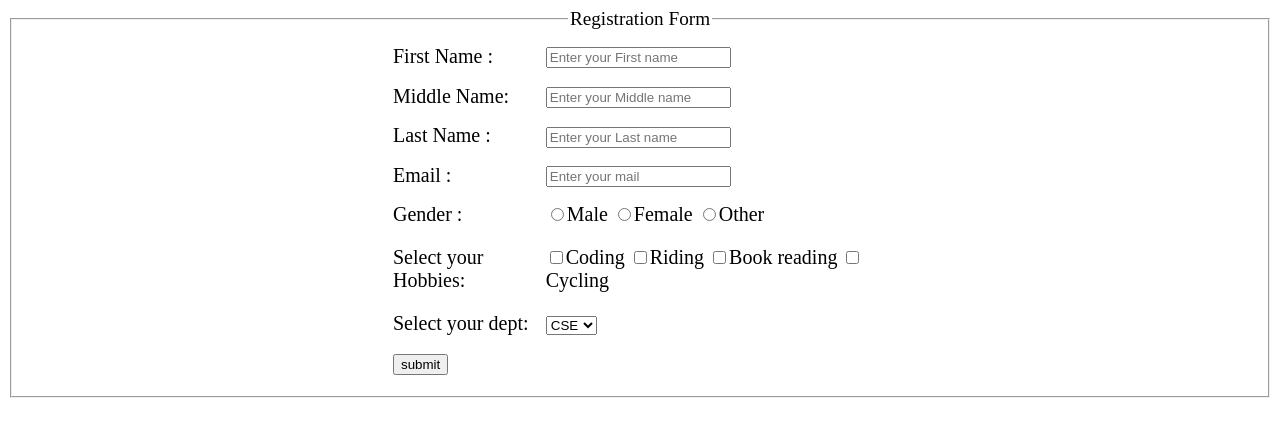
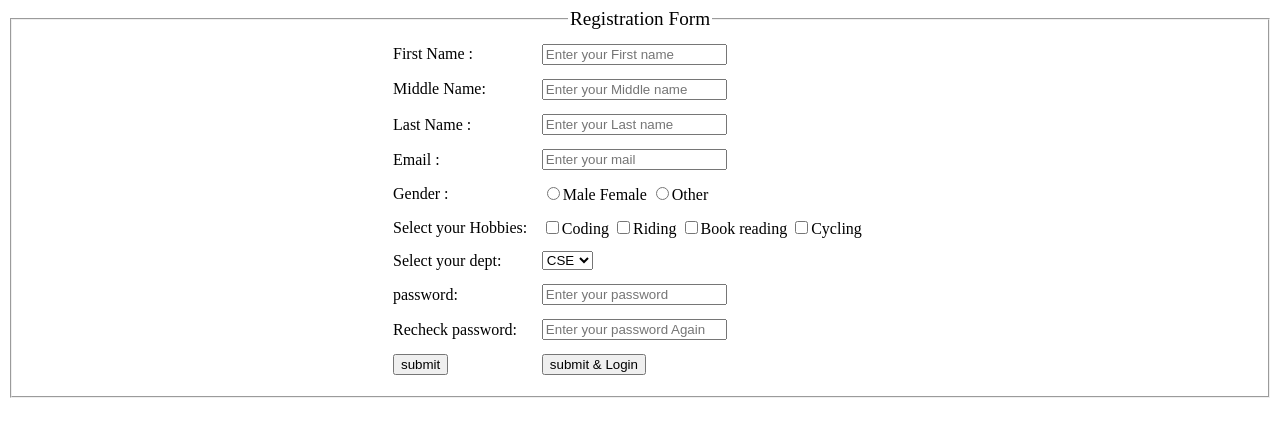
Before and after one commit to ZahidFahim420/Learning-Web-Technology-Spring-24-Sec-F, a plain HTML site: page RegistrationForm.html in a window 1280 px wide. Drawn offline with Linux system fonts and the light colour scheme.

Commit message:
input attributes change

```diff
--- a/RegistrationForm.html
+++ b/RegistrationForm.html
@@ -24,46 +24,46 @@
                     <td>First Name :</td>
 
                     <td>
-                        <input type="text" placeholder="Enter your First name"></pre>
+                        <input id="" name="" value="" type="text" placeholder="Enter your First name"></pre>
                     </td>
                   </tr>
 
                   <tr>
                     <td>Middle Name:</td>
                     <td>
-                        <input type="text" placeholder="Enter your Middle name">
+                        <input id="" name="" value="" type="text" placeholder="Enter your Middle name">
                     </td>
                   </tr>
 
                   <tr>
                     <td>Last Name  :</td>
                     <td>
-                        <input type="text" placeholder="Enter your Last name">
+                        <input id="" name="" value="" type="text" placeholder="Enter your Last name">
                     </td>
                   </tr>
 
                   <tr>
                     <td>Email    :</td>
                     <td>
-                        <input type="email" placeholder="Enter your mail">
+                        <input id="" name="" value="" type="email" placeholder="Enter your mail">
                     </td>
                   </tr>
 
                   <tr>
                     <td>Gender :</td>
                     <td>
-                      <label for="gender"><input type="radio" value="Male" name="Gender" id="gender">Male </label>
-                      <label for="gender1"><input type="radio" value="Female" name="Gender" id="gender1">Female</label> <label for="gender2"><input type="radio" value="Other" name="Gender" id="gender2">Other</label>
+                      <label for="gender"><input id="" name="" value="" type="radio" value="Male" name="Gender" id="gender">Male </label>
+                      <label for="gender1"><inputid="" name="" value="" type="radio" value="Female" name="Gender" id="gender1">Female</label> <label for="gender2"><input type="radio" value="Other" name="Gender" id="gender2">Other</label>
                     </td>
                   </tr>
 
                   <tr>
                     <td>Select your Hobbies:</td>
                     <td>
-                      <label for="Coding"><input type="checkbox" name="Hobbies" value="Coding" id="Coding">Coding</label>
-                      <label for="Riding"><input type="checkbox" name="Hobbies" value="Riding" id="Riding">Riding</label>
-                      <label for="Book reading"><input type="checkbox" name="Hobbies" value="Book reading" id="Book reading">Book reading</label>
-                      <label for="Cycling"><input type="checkbox" name="Hobbies" value="Cycling" id="Cycling">Cycling</label>
+                      <label for="Coding"><input id="" name="" value="" type="checkbox" name="Hobbies" value="Coding" id="Coding">Coding</label>
+                      <label for="Riding"><input id="" name="" value="" type="checkbox" name="Hobbies" value="Riding" id="Riding">Riding</label>
+                      <label for="Book reading"><input id="" name="" value="" type="checkbox" name="Hobbies" value="Book reading" id="Book reading">Book reading</label>
+                      <label for="Cycling"><input id="" name="" value="" type="checkbox" name="Hobbies" value="Cycling" id="Cycling">Cycling</label>
                     </td>
                   </tr>
 
@@ -80,8 +80,18 @@
                   </tr>
 
                   <tr>
-                    <td><input type="button" value="submit"></td>
-                    <td></td>
+                    <td>password: </td>
+                    <td> <input id="" name="" value="" type="password" placeholder="Enter your password"></td>
+                </tr>
+
+                <tr>
+                  <td>Recheck password: </td>
+                  <td> <input id="" name="" value="" type="password" placeholder="Enter your password Again"></td>
+              </tr>
+
+                  <tr>
+                    <td><input id="" name="" type="button" value="submit"></td>
+                    <td><input id="" name="" type="button" value="submit & Login"></td>
                   </tr>
 
                 </tbody>
--- a/Style.css
+++ b/Style.css
@@ -7,6 +7,6 @@ legend{
    margin-right: auto;
    height: 350px;
    width: 500px;
-   font-size: 20px;
+   /* font-size: 20px; */
    /* font-weight: 100; */
 }
```
